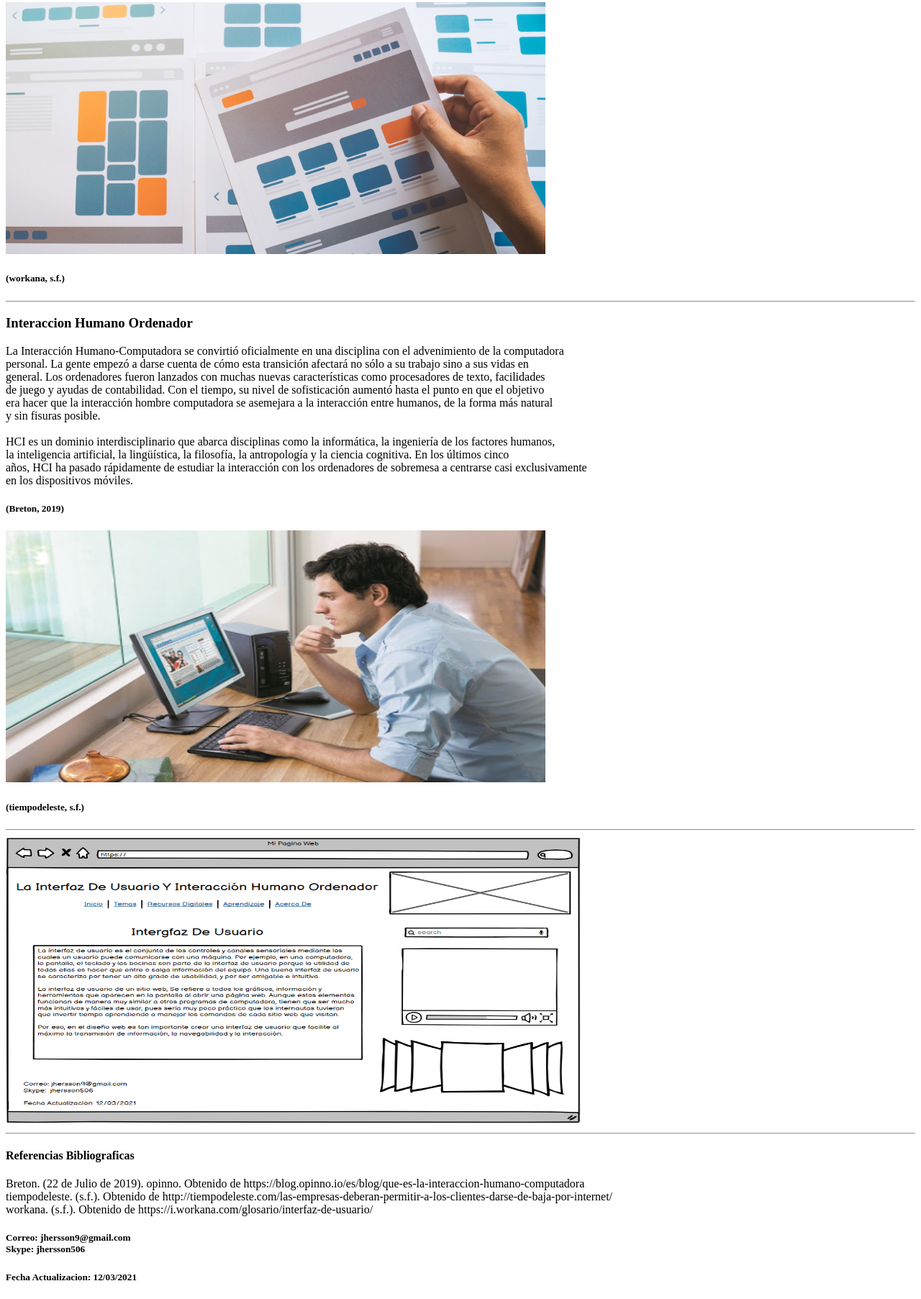
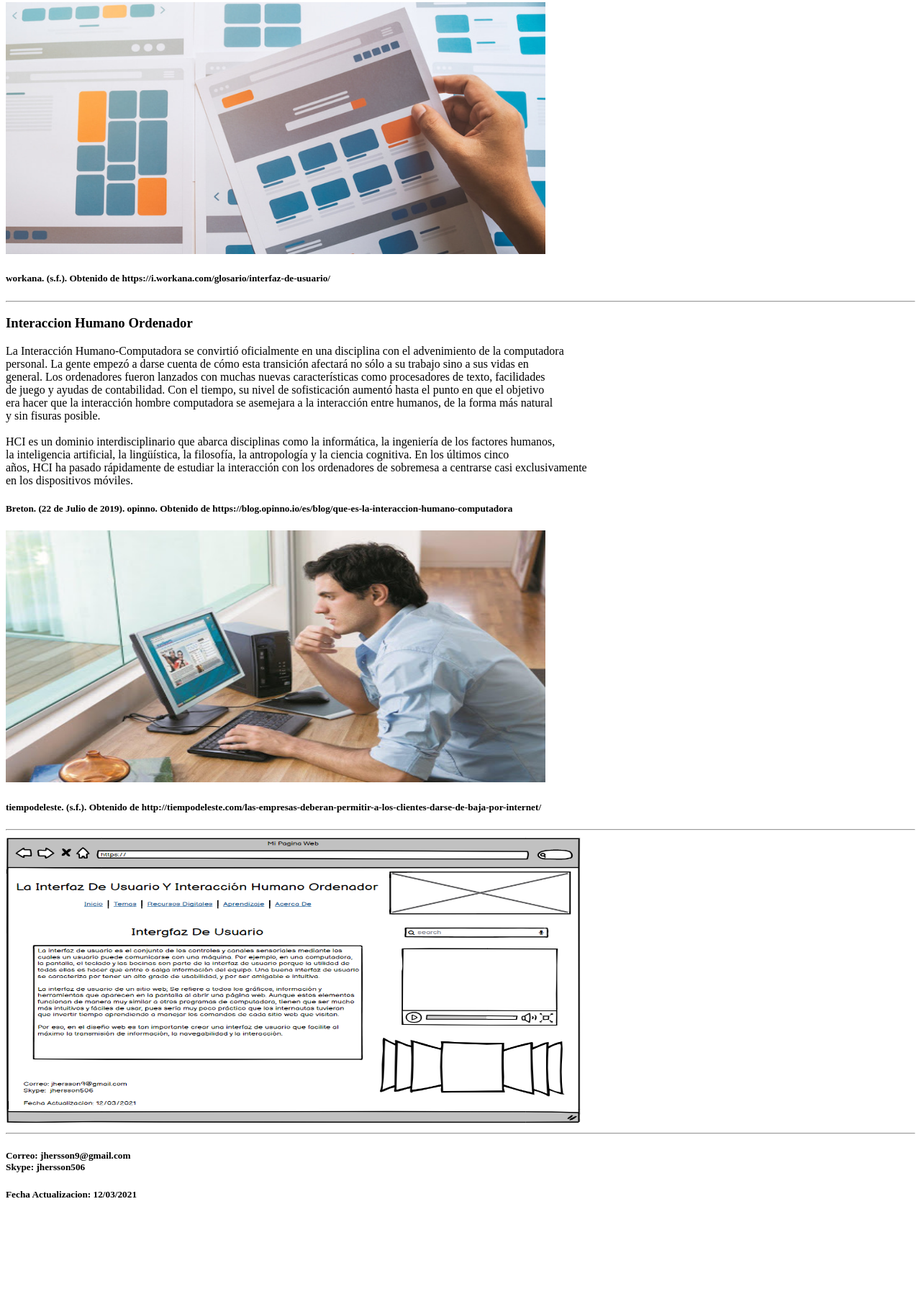
Before and after one commit to jhersson9/DSW-JherssonSanchez, a plain HTML site: page fase2/design.html in a window 1280 px wide. Shown: the part 623-2428 px from the top of the page at 72% size. After the commit the page ends 2313 px from the top, so only its background shows below. Drawn offline with Linux system fonts and the light colour scheme.

Commit message:
Update design.html

```diff
--- a/fase2/design.html
+++ b/fase2/design.html
@@ -59,7 +59,7 @@
             navegabilidad y la interacción.
         </p>
         <img src="Imagenes/interfaz1.jpg" alt="Interfaz" width="750" height="350">
-        <h5>(workana, s.f.) </h5>
+        <h5>workana. (s.f.). Obtenido de https://i.workana.com/glosario/interfaz-de-usuario/</h5>
         <hr>
 
         <h3>Interaccion Humano Ordenador</h3>
@@ -75,21 +75,14 @@
             la inteligencia artificial, la lingüística, la filosofía, la antropología y la ciencia cognitiva. En los últimos cinco <br>
             años, HCI ha pasado rápidamente de estudiar la interacción con los ordenadores de sobremesa a centrarse casi exclusivamente <br>
             en los dispositivos móviles.
-            <h5>(Breton, 2019)</h5>
+            <h5>Breton. (22 de Julio de 2019). opinno. Obtenido de https://blog.opinno.io/es/blog/que-es-la-interaccion-humano-computadora</h5>
             <img src="Imagenes/interaccion1.jpg" alt="Interaccion" width="750" height="350">
-            <h5>(tiempodeleste, s.f.)</h5>
+            <h5>tiempodeleste. (s.f.). Obtenido de http://tiempodeleste.com/las-empresas-deberan-permitir-a-los-clientes-darse-de-baja-por-internet/</h5>
             <hr>
 
     <img src="Imagenes/Mi Pagina Web.png" alt="Mi Pagina" width="800" height="400">
     <hr>
 
-        <h4>Referencias Bibliograficas</h4>
-        <p>
-            Breton. (22 de Julio de 2019). opinno. Obtenido de https://blog.opinno.io/es/blog/que-es-la-interaccion-humano-computadora <br>
-            tiempodeleste. (s.f.). Obtenido de http://tiempodeleste.com/las-empresas-deberan-permitir-a-los-clientes-darse-de-baja-por-internet/ <br>
-            workana. (s.f.). Obtenido de https://i.workana.com/glosario/interfaz-de-usuario/ <br>
-
-        </p>
 
         </p>
     </article>
```
